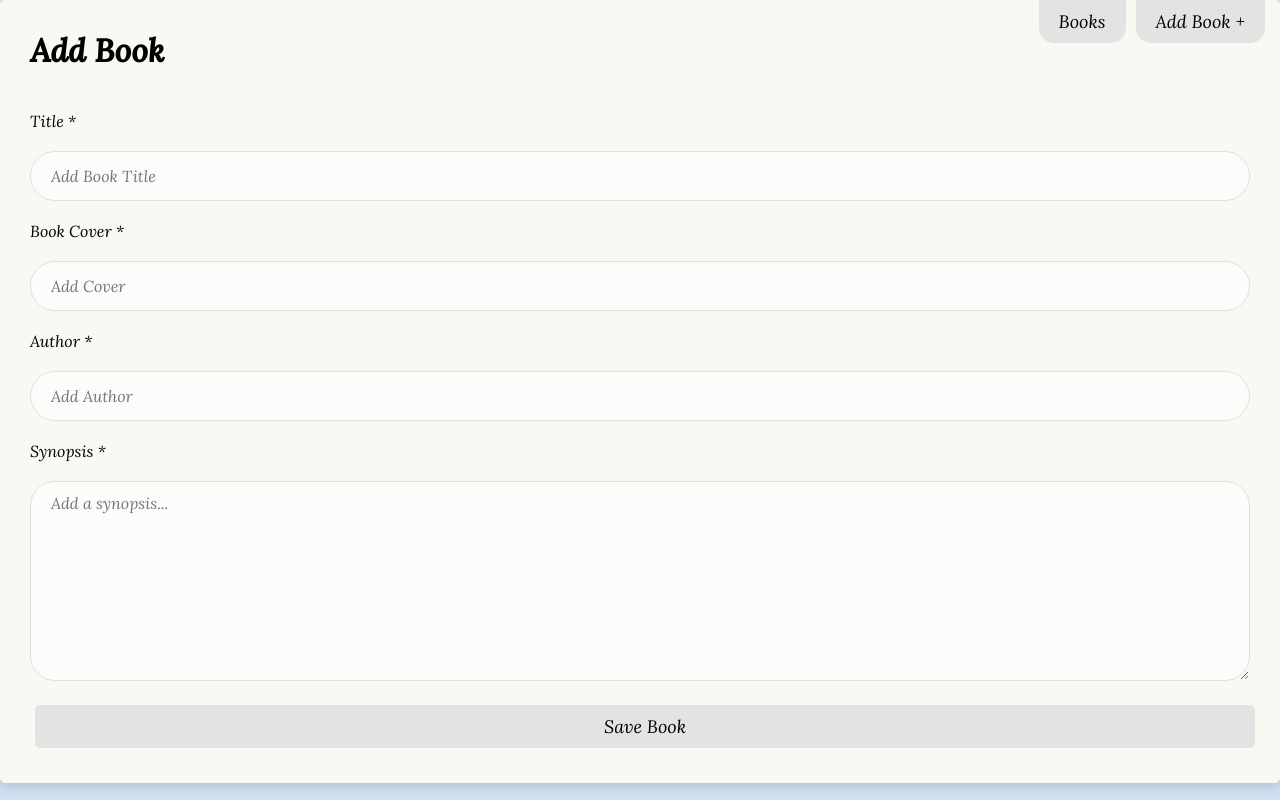
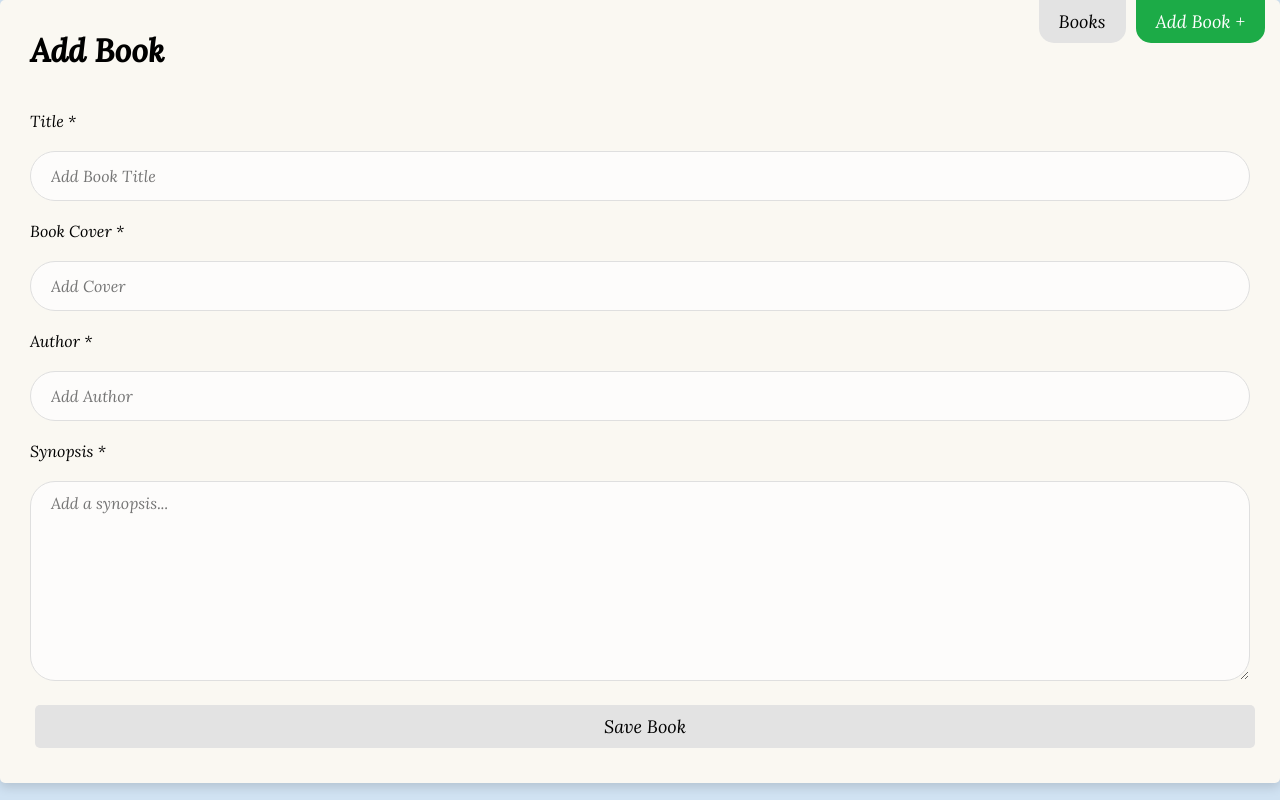
Before and after one commit to Mattrick127/bookShelf, a React (Vite) app: page /add-book in a window 1280 px wide. Built offline with nearby package versions, Linux system fonts and the light colour scheme.

Commit message:
working links]

```diff
--- a/src/components/Header.jsx
+++ b/src/components/Header.jsx
@@ -1,4 +1,4 @@
-
+import { NavLink } from "react-router-dom";
 
 function Header({pageTitle}) {
 
@@ -9,16 +9,17 @@ function Header({pageTitle}) {
 
             <div className="header-btns">
 
-                    <button className="btn">
-                        Books
-                    </button>
+                    <NavLink to="/">
+                      <button className="btn">
+                          Books
+                      </button>
+                    </NavLink>
 
-                    <a href="/add-book">
+                    <NavLink to="/add-book">
                       <button className="btn">
                           Add Book +
                       </button>
-                    </a>
-
+                    </NavLink>
             </div>
 
       </>
```
